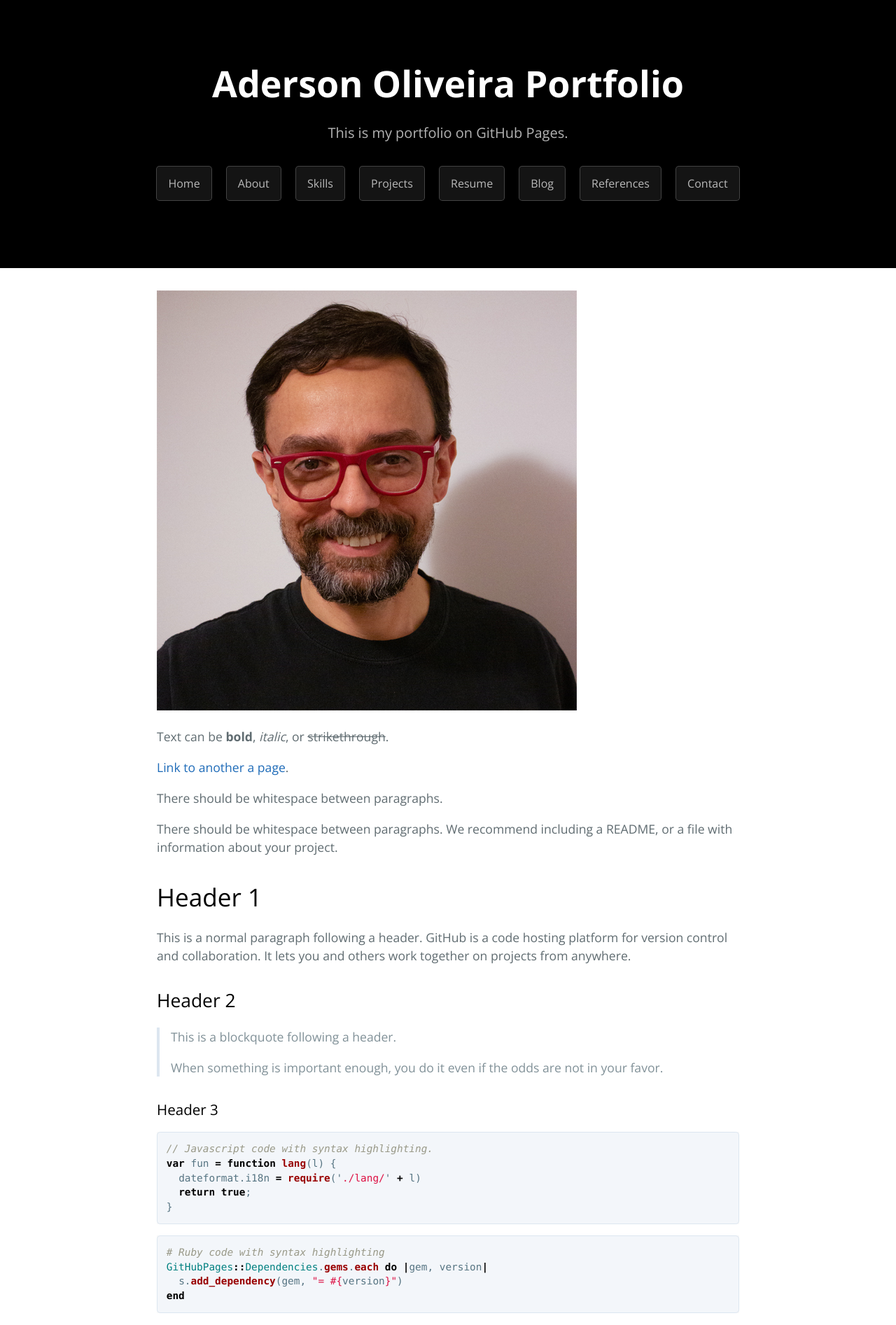
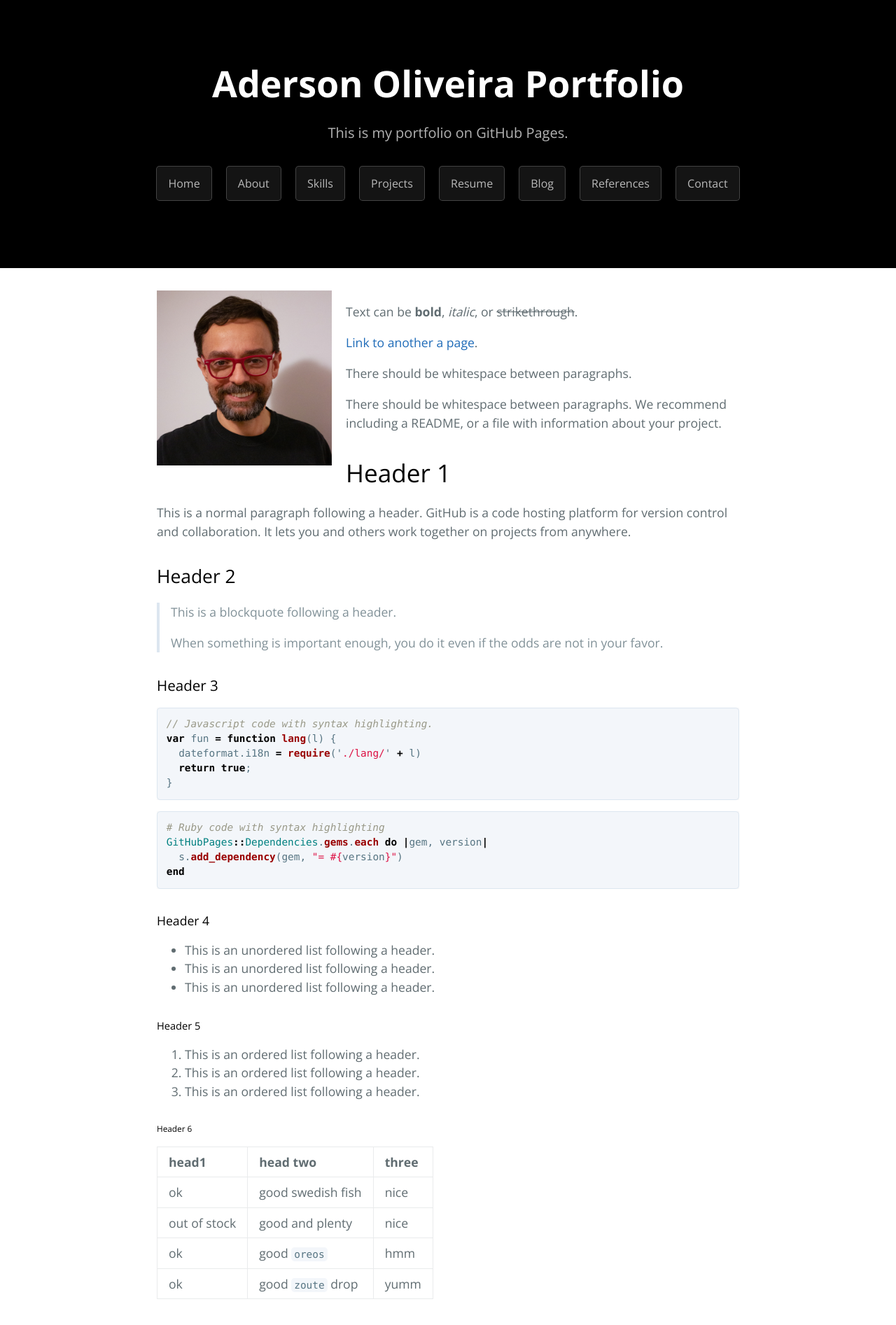
Before and after one commit to TechLeapDev/TechLeapDev.github.io, a Jekyll site: the page built from index.md, in a window 1280 px wide. Shown: the top 1893 px of the page at 70% size. Built offline with Jekyll 4.4.1, drawn with Linux system fonts in a browser that asks for light colours.

Commit message:
format picture

```diff
--- a/assets/css/style.scss
+++ b/assets/css/style.scss
@@ -2,3 +2,11 @@
 ---
 
 @import 'jekyll-theme-cayman';
+
+#content > p:nth-child(1) > img
+{
+    max-width: 50%;
+    float: left;
+    margin: 0px 20px 10px 0px;
+    width: 250px;
+}
```
